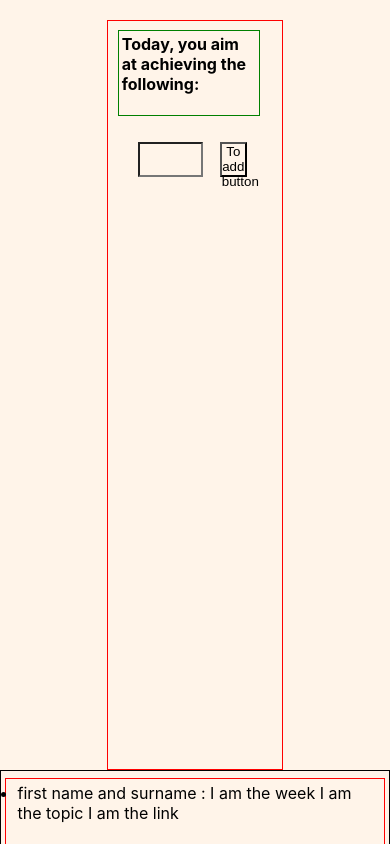
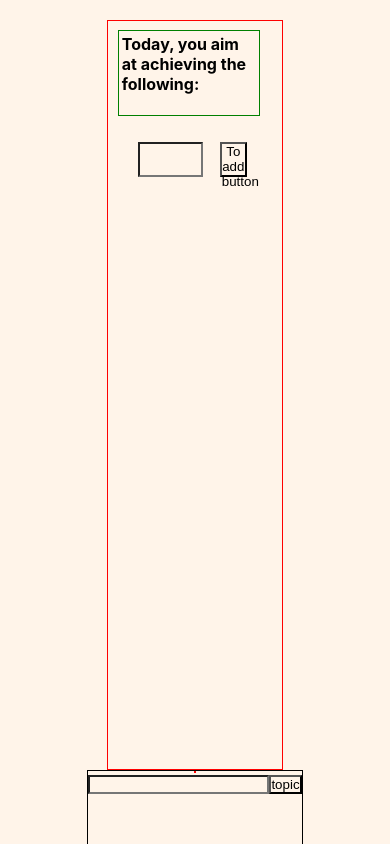
Before and after one commit to SchoolOfCode/bc13_w9_project-frontend-lucky-number-seven, a React (Create React App) app in the folder organiser/: page / in a window 390 px wide. Shown: the top 844 px of the page. Built offline with nearby package versions, Linux system fonts and the light colour scheme.

Commit message:
Made second section more responsive in reactfunctional by adding one responsive input field and button

```diff
--- a/organiser/src/Components/TechDisplay/Input/Input.js
+++ b/organiser/src/Components/TechDisplay/Input/Input.js
@@ -1,56 +1,31 @@
 import "./Input.css";
-import { useState } from "react";
-const url = "http://localhost:3000";
 
-export default function Input() {
-  const [topic, setTopic] = useState("");
-  const [topicList, setTopicList] = useState([]);
-  async function handleChange(event) {
-    setTopic(event.target.value);
-  }
-  console.log("this is me", topic);
+export default function Input({ handleChange, handleSubmit, topic }) {
+  return (
+    <form className="formClass" onSubmit={handleSubmit}>
+      <input onChange={handleChange} type="text" value={topic}></input>
+      <input type="submit" value="topic" />
+    </form>
 
-  async function handleSubmit(event) {
-    event.preventDefault();
-    const response = await fetch(`${url}/api/linkRoutes?topic=${topic}`);
-    const data = await response.json();
-    setTopicList(data.payload);
-    return (
-      <div>
-        <form onSubmit={handleSubmit}>
-          <input onChange={handleChange} type="text" value={topic}></input>
-          <input type="submit" value="topic" />
-        </form>
-      </div>
-    );
-  }
+    // <form className="formClass">
+    //   <div className="seriesOfInputs">
+    //     <input
+    //       className="inputFirstName"
+    //       placeholder="Your First Name goes here"
+    //     />
+    //     <input
+    //       className="inputSecondName"
+    //       placeholder="Your Surname goes here"
+    //     />
+    //     <input className="week" placeholder="week goes here" />
+    //     <input className="link" placeholder="Your link goes here" />
+    //   </div>
+    //   <div className="buttonClass">
+    //     <button className="createUser">Create User</button>
+    //     <button className="createUser">Show users</button>
+    //     <button className="createUser">getByWeek</button>
+    //     <button className="createUser">getByTopic</button>
+    //   </div>
+    // </form>
+  );
 }
-
-//       <form className="formClass">
-//         <div className="seriesOfInputs">
-//           <input
-//             className="inputFirstName"
-//             placeholder="Your First Name goes here"
-//           />
-
-//           <input
-//             className="inputSecondName"
-//             placeholder="Your Surname goes here"
-//           />
-//           <input className="week" placeholder="week goes here" />
-//           <form onSubmit={handleSubmit}>
-//             <input onChange={handleChange} type="text" value={topic}></input>
-//             <input type="submit" value="topic" />
-//           </form>
-//           <input className="link" placeholder="Your link goes here" />
-//         </div>
-//         <div className="buttonClass">
-//           <button className="createUser">Create User</button>
-//           <button className="createUser">Show users</button>
-//           <button className="createUser">getByWeek</button>
-//           <button className="createUser">getByTopic</button>
-//         </div>
-//       </form>
-//     );
-//   }
-// }
--- a/organiser/src/Components/TechDisplay/List/List.js
+++ b/organiser/src/Components/TechDisplay/List/List.js
@@ -1,9 +1,9 @@
 import ListItem from "../ListItem/ListItem";
 
-export default function List() {
+export default function List({ topicList }) {
   return (
     <ul>
-      <ListItem />
+      <ListItem topicList={topicList} />
     </ul>
   );
 }
--- a/organiser/src/Components/TechDisplay/ListItem/ListItem.css
+++ b/organiser/src/Components/TechDisplay/ListItem/ListItem.css
@@ -10,6 +10,7 @@ align-items: center;
 align-content: center; */
 }
 .listItemsSecondSection li{
+
 width: 100%;
 height: 100px;
 
--- a/organiser/src/Components/TechDisplay/ListItem/ListItem.js
+++ b/organiser/src/Components/TechDisplay/ListItem/ListItem.js
@@ -1,12 +1,13 @@
 import "./ListItem.css";
 
-export default function ListItem() {
+export default function ListItem({ topicList }) {
   return (
     <div className="listItemsSecondSection">
-      <li>
-        first name and surname : <span>I am the week </span>
-        <span>I am the topic</span> <span> I am the link</span>
-      </li>
+      {topicList?.map((topic) => {
+        return <li>{`${topic.week} ${topic.topic} ${topic.links}`}</li>;
+      })}
+    </div>
+    /*
       <li>
         first name and surname : <span>I am the week </span>
         <span>I am the topic</span> <span> I am the link</span>
@@ -18,7 +19,6 @@ export default function ListItem() {
       <li>
         first name and surname : <span>I am the week </span>
         <span>I am the topic</span> <span> I am the link</span>
-      </li>
-    </div>
+      </li> */
   );
 }
--- a/organiser/src/Components/TechDisplay/TechDisplay.js
+++ b/organiser/src/Components/TechDisplay/TechDisplay.js
@@ -7,7 +7,7 @@
 import "./TechDisplay.css";
 import Input from "./Input/Input";
 import List from "./List/List";
-import { useState, useEffect } from "react";
+import { useState } from "react";
 // import { getUsers } from "../../../../../../Backend/bc13_w9_project-backend-lucky-number-seven/backend/models/sqlModels";
 const url = "http://localhost:3000";
 
@@ -66,8 +66,13 @@ export default function TechDisplay() {
   return (
     <div className="techDisplay">
       <div className="listAndInputs">
-        <Input className="inputComponent" />
-        <List className="listComponent" />
+        <Input
+          topic={topic}
+          handleSubmit={handleSubmit}
+          handleChange={handleChange}
+          className="inputComponent"
+        />
+        <List topicList={topicList} className="listComponent" />
       </div>
       <form onSubmit={handleSubmit}>
         <input onChange={handleChange} type="text" value={topic}></input>
@@ -94,4 +99,3 @@ export default function TechDisplay() {
     </div>
   );
 }
-<Input />;
```
